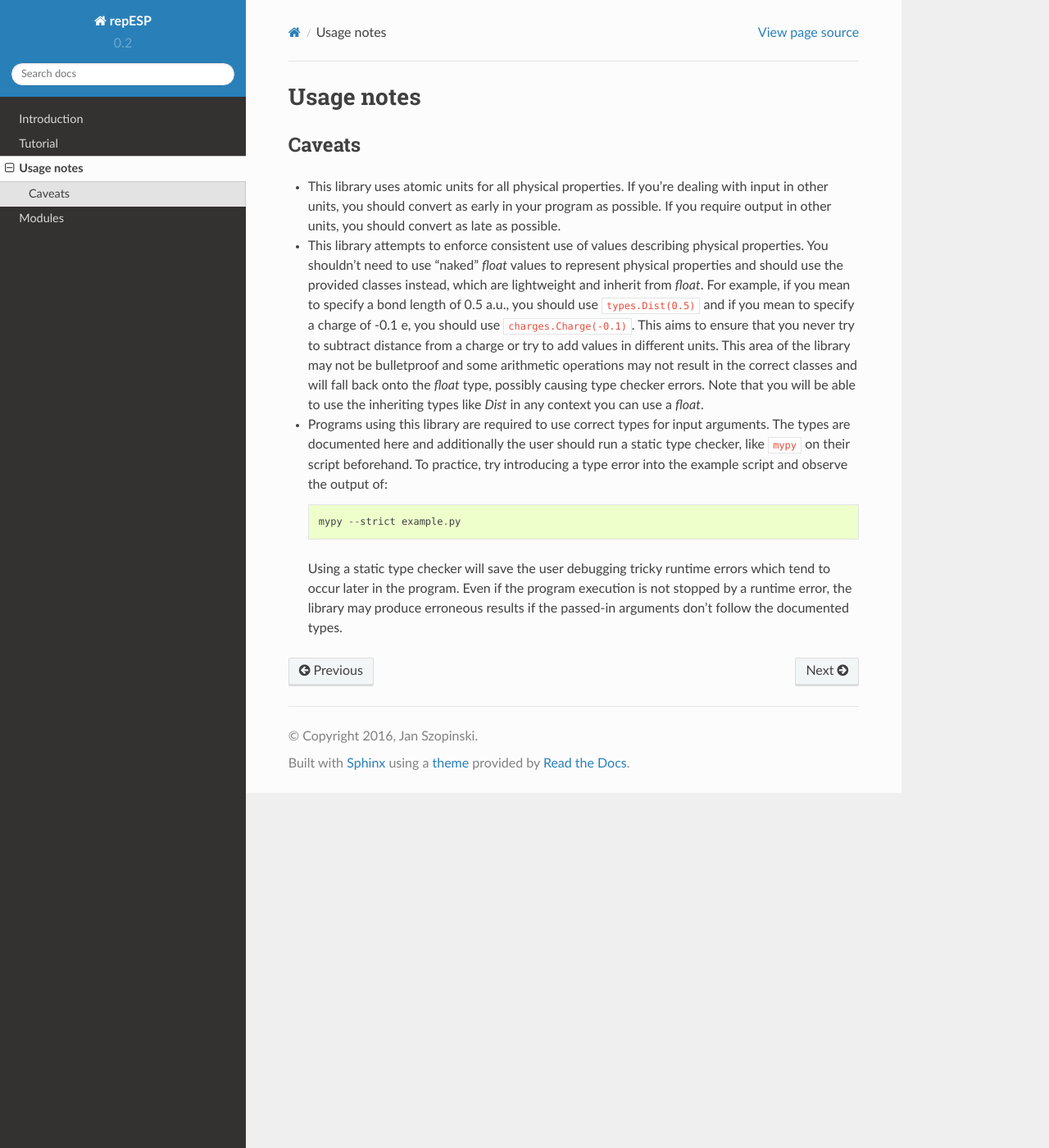
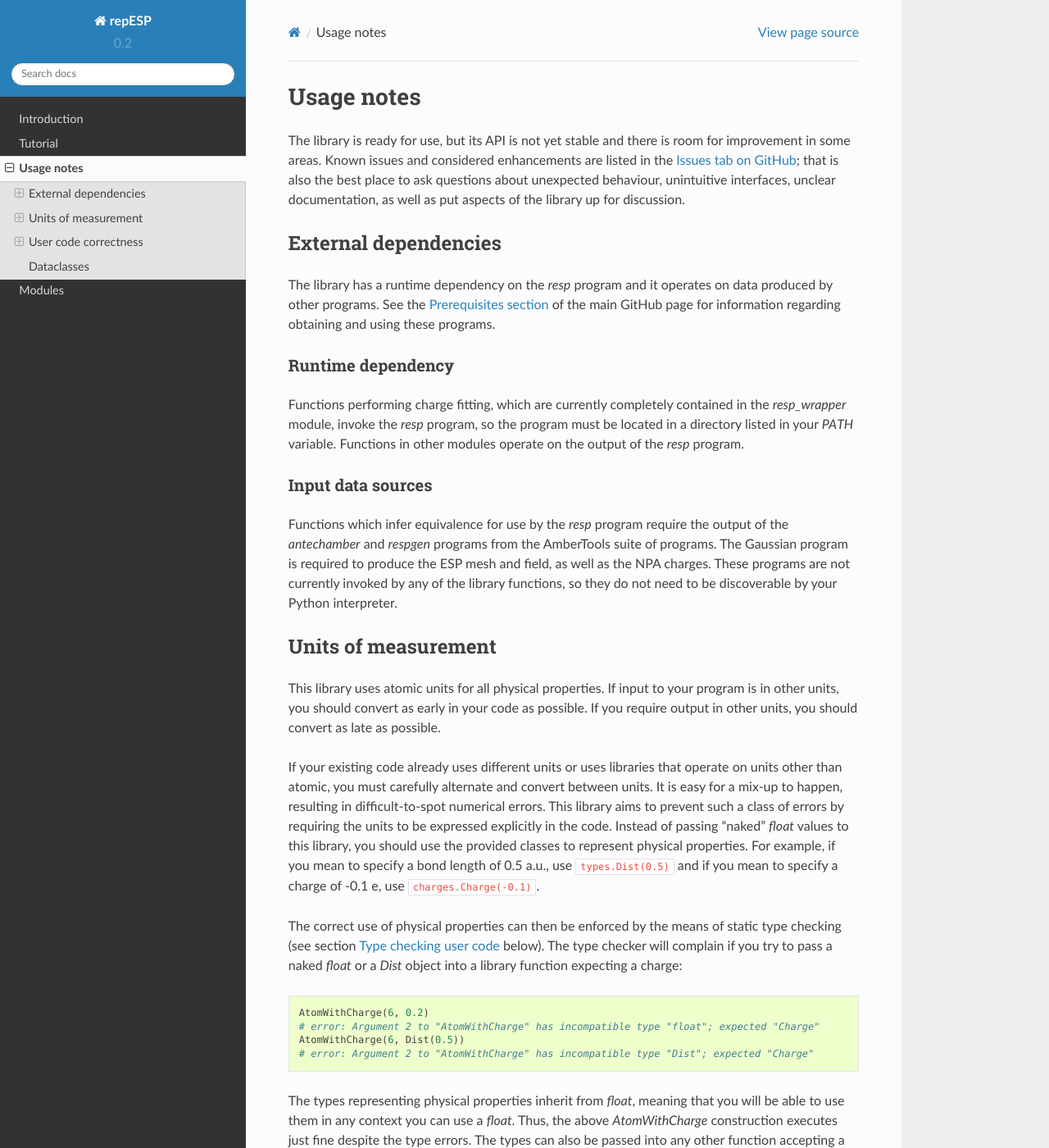
Before and after one commit to jszopi/repESP, a Sphinx documentation site: the page built from docs/source/repESP_usage.rst, in a window 1280 px wide and 1400 px high. Shown: the whole window at 82% size. Built offline with Sphinx 7.4.7 and the Read the Docs theme 2.0.0, drawn with Linux system fonts in a browser that asks for light colours; some of the changed text lies outside the part shown.

Commit message:
docs: Expand the 'Usage notes' page (#52)

```diff
--- a/docs/source/repESP_usage.rst
+++ b/docs/source/repESP_usage.rst
@@ -1,23 +1,123 @@
 Usage notes
 ===========
 
+The library is ready for use, but its API is not yet stable and there is room for improvement in some areas.
+Known issues and considered enhancements are listed in the `Issues tab on GitHub`_; that is also the best place to ask questions about unexpected behaviour, unintuitive interfaces, unclear documentation, as well as put aspects of the library up for discussion.
+
+
+External dependencies
+---------------------
+
+The library has a runtime dependency on the `resp` program and it operates on data produced by other programs.
+See the `Prerequisites section`_ of the main GitHub page for information regarding obtaining and using these programs.
+
+Runtime dependency
+^^^^^^^^^^^^^^^^^^
+
+Functions performing charge fitting, which are currently completely contained in the `resp_wrapper` module, invoke the `resp` program, so the program must be located in a directory listed in your `PATH` variable.
+Functions in other modules operate on the output of the `resp` program.
+
+Input data sources
+^^^^^^^^^^^^^^^^^^
+
+Functions which infer equivalence for use by the `resp` program require the output of the `antechamber` and `respgen` programs from the AmberTools suite of programs.
+The Gaussian program is required to produce the ESP mesh and field, as well as the NPA charges.
+These programs are not currently invoked by any of the library functions, so they do not need to be discoverable by your Python interpreter.
+
+
+Units of measurement
+--------------------
+
+This library uses atomic units for all physical properties.
+If input to your program is in other units, you should convert as early in your code as possible.
+If you require output in other units, you should convert as late as possible.
+
+If your existing code already uses different units or uses libraries that operate on units other than atomic, you must carefully alternate and convert between units.
+It is easy for a mix-up to happen, resulting in difficult-to-spot numerical errors.
+This library aims to prevent such a class of errors by requiring the units to be expressed explicitly in the code.
+Instead of passing "naked" `float` values to this library, you should use the provided classes to represent physical properties.
+For example, if you mean to specify a bond length of 0.5 a.u., use ``types.Dist(0.5)`` and if you mean to specify a charge of -0.1 e, use ``charges.Charge(-0.1)``.
+
+The correct use of physical properties can then be enforced by the means of static type checking (see section `Type checking user code`_ below).
+The type checker will complain if you try to pass a naked `float` or a `Dist` object into a library function expecting a charge::
+
+    AtomWithCharge(6, 0.2)
+    # error: Argument 2 to "AtomWithCharge" has incompatible type "float"; expected "Charge"
+    AtomWithCharge(6, Dist(0.5))
+    # error: Argument 2 to "AtomWithCharge" has incompatible type "Dist"; expected "Charge"
+
+The types representing physical properties inherit from `float`, meaning that you will be able to use them in any context you can use a `float`.
+Thus, the above `AtomWithCharge` construction executes just fine despite the type errors.
+The types can also be passed into any other function accepting a `float`, for example::
+
+    >>> numpy.mean([Dist(0.2), Dist(1.2)])
+    0.7
+
 Caveats
--------
+^^^^^^^
 
-* This library uses atomic units for all physical properties.
-  If you're dealing with input in other units, you should convert as early in your program as possible.
-  If you require output in other units, you should convert as late as possible.
-* This library attempts to enforce consistent use of values describing physical properties.
-  You shouldn't need to use "naked" `float` values to represent physical properties and should use the provided classes instead, which are lightweight and inherit from `float`.
-  For example, if you mean to specify a bond length of 0.5 a.u., you should use ``types.Dist(0.5)`` and if you mean to specify a charge of -0.1 e, you should use ``charges.Charge(-0.1)``.
-  This aims to ensure that you never try to subtract distance from a charge or try to add values in different units.
-  This area of the library may not be bulletproof and some arithmetic operations may not result in the correct classes and will fall back onto the `float` type, possibly causing type checker errors.
-  Note that you will be able to use the inheriting types like `Dist` in any context you can use a `float`.
-* Programs using this library are required to use correct types for input arguments.
-  The types are documented here and additionally the user should run a static type checker, like ``mypy`` on their script beforehand.
-  To practice, try introducing a type error into the example script and observe the output of::
+The type system for values representing physical properties can be considered an experiment and the implementation is a work in progress.
+Some arithmetic operations may not result in the correct object type and will fall back onto the `float` type::
 
-      mypy --strict example.py
+    Dist(0.5) + Charge(0.3)
+    # No type checking error, addition is implemented for `float`s.
 
-  Using a static type checker will save the user debugging tricky runtime errors which tend to occur later in the program.
-  Even if the program execution is not stopped by a runtime error, the library may produce erroneous results if the passed-in arguments don't follow the documented types.
+The fallback onto float may also result in false positives::
+
+    c = Charge(0.5) - Charge(0.2)
+    reveal_type(c)  # (this is a `mypy` command, it would be a runtime error)
+    # error: Revealed type is 'builtins.float'
+    AtomWithCharge(6, c)
+    # error: Argument 2 to "AtomWithCharge" has incompatible type "float"; expected "Charge"
+
+`Issue #49`_ tracks the shortcomings in the type system for physical properties.
+
+
+User code correctness
+---------------------
+
+Precondition checking in Python
+^^^^^^^^^^^^^^^^^^^^^^^^^^^^^^^
+
+Python is a language with a dynamic type system, where type checks tend to be limited to "duck typing".
+The language allows to pass arguments of any type to a library function without providing any feedback at the point of making the function call.
+One approach to ensuring correct use of libraries is for authors to write unambiguous and thorough documentation and for library users to abide by it perfectly.
+
+Runtime precondition checks are another common approach, but implementing them at the API level is tedious.
+Usually, precondition violations will manifests themselves deeper down the call stack, resulting in errors that are more difficult to interpret by library users.
+
+Motivation for static typing
+^^^^^^^^^^^^^^^^^^^^^^^^^^^^
+
+Statically-typed languages eliminate the need for a large class of precondition checks.
+In Python, this approach can be realized with type annotations, which are typically checked before running user code.
+
+The types expected and produced by this library can be found on every function call in the API documentation.
+The library carries out no runtime checks of preconditions already expressed by the types; rather, the library may produce erroneous results if the input arguments do not follow the documented types.
+
+Type checking user code
+^^^^^^^^^^^^^^^^^^^^^^^
+
+To avoid passing incorrect types, users are advised to check their code for type errors with a static type checker, like ``mypy``.
+As an exercise, try introducing a type error into the example script and observe the output of::
+
+    mypy --strict example.py
+
+Ideally, you would use the ``--strict`` flag when checking your own code too.
+However, if your code grows beyond a simple demo and you start creating functions, the ``--strict`` flag will report errors unless you also add type annotations to your code.
+This requirement may be impractical for many library users, so in the future the library will offer checking the types at runtime instead, see `Issue #48`_.
+
+Dataclasses
+-----------
+
+In any programming language, complex preconditions can be expressed with a custom data type.
+This library makes heavy use of dataclasses, which are a Python construct to aggregate related pieces of data.
+Generally, aggregate data types do not have any hidden state.
+This is also the case for dataclasses used in this library with one crucial exception --- successful construction of an object asserts that the provided combination of input data is valid.
+For example, the construction of an `Atom` will fail if the provided atomic number is 0 or 200.
+
+
+.. _`Issues tab on GitHub`: https://github.com/jszopi/repESP/issues
+.. _`Prerequisites section`: https://github.com/jszopi/repESP#prerequisites
+.. _`Issue #48`: https://github.com/jszopi/repESP/issues/48
+.. _`Issue #49`: https://github.com/jszopi/repESP/issues/49
```
